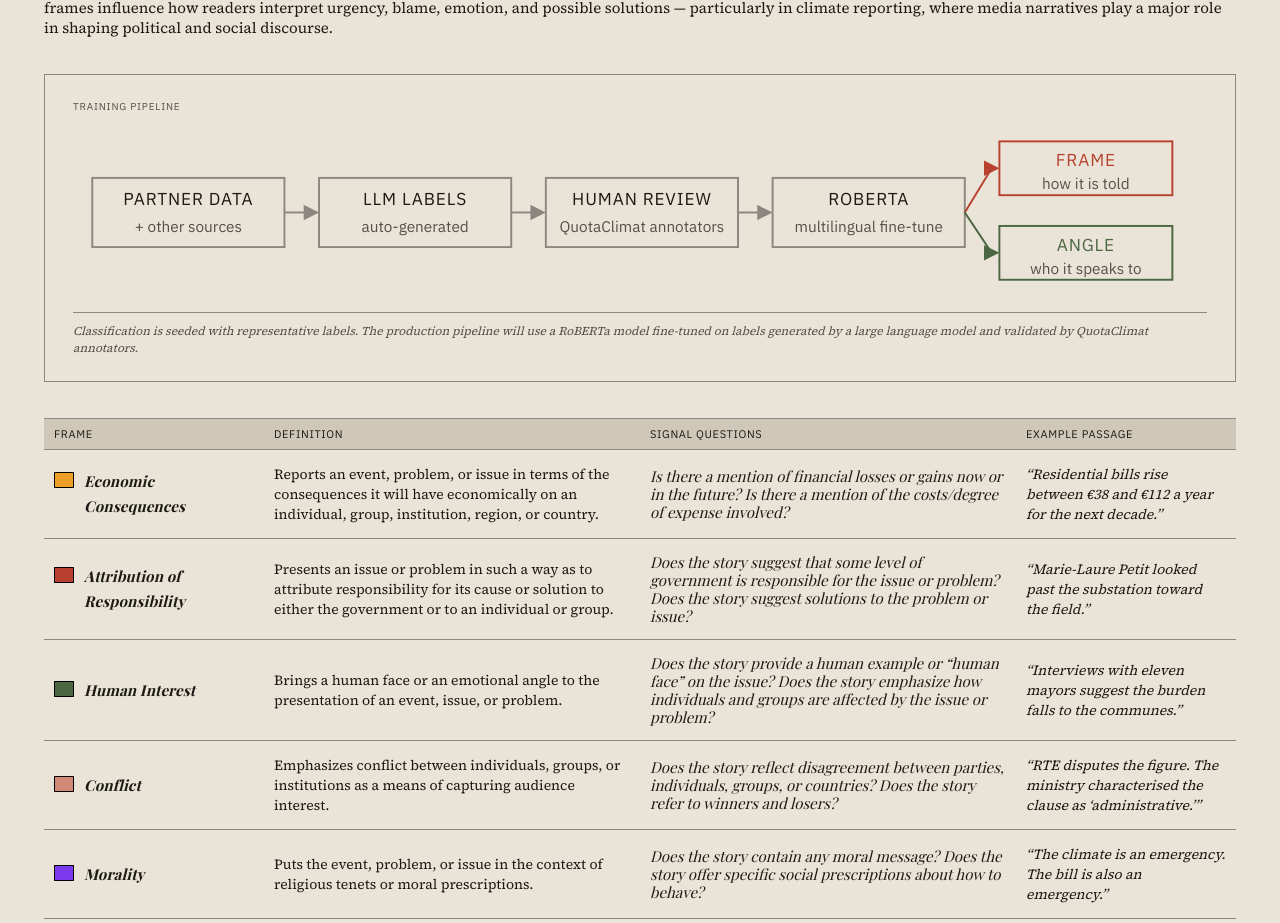
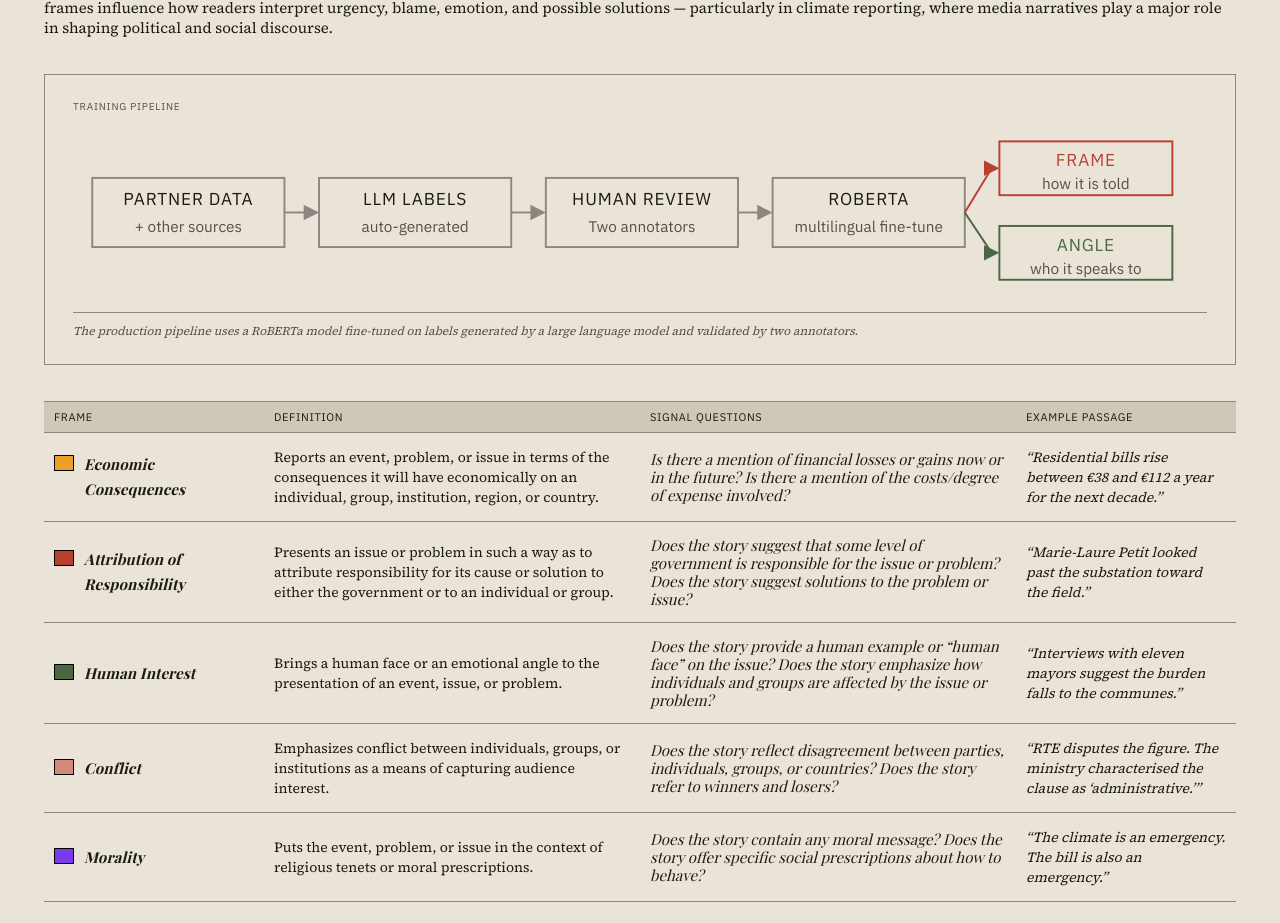
Before and after one commit to MarkT-D/quotaclimat-media-framing, a Next.js app: page /about in a window 1280 px wide. Shown: the part 975-1898 px from the top of the page. Built offline with nearby package versions, Linux system fonts and the light colour scheme; a web font is replaced by a local one.

Commit message:
description fix on about us page

```diff
--- a/app/about/page.tsx
+++ b/app/about/page.tsx
@@ -144,7 +144,7 @@ function ClassificationPipelineSVG() {
 
       <rect x={x3} y={cy-18} width={nw} height="36" style={box} />
       <text x={x3+nw/2} y={cy-4}  textAnchor="middle" style={t1}>Human review</text>
-      <text x={x3+nw/2} y={cy+10} textAnchor="middle" style={t2}>QuotaClimat annotators</text>
+      <text x={x3+nw/2} y={cy+10} textAnchor="middle" style={t2}>Two annotators</text>
 
       <line x1={x3+nw} y1={cy} x2={x4-4} y2={cy} style={line} />
       <polygon points={`${x4-8},${cy-4} ${x4},${cy} ${x4-8},${cy+4}`} style={{ fill: "var(--border)" }} />
@@ -359,9 +359,8 @@ export default function AboutPage() {
           </div>
           <ClassificationPipelineSVG />
           <p style={{ fontFamily: F.serif, fontStyle: "italic", fontSize: 12, lineHeight: "17px", color: "var(--t2)", marginTop: 14, borderTop: "1px solid var(--border)", paddingTop: 10 }}>
-            Classification is seeded with representative labels. The production pipeline will use a
-            RoBERTa model fine-tuned on labels generated by a large language model and validated by
-            QuotaClimat annotators.
+            The production pipeline uses a RoBERTa model fine-tuned on labels generated by a large language model and validated by
+            two annotators.
           </p>
         </div>
 
```
